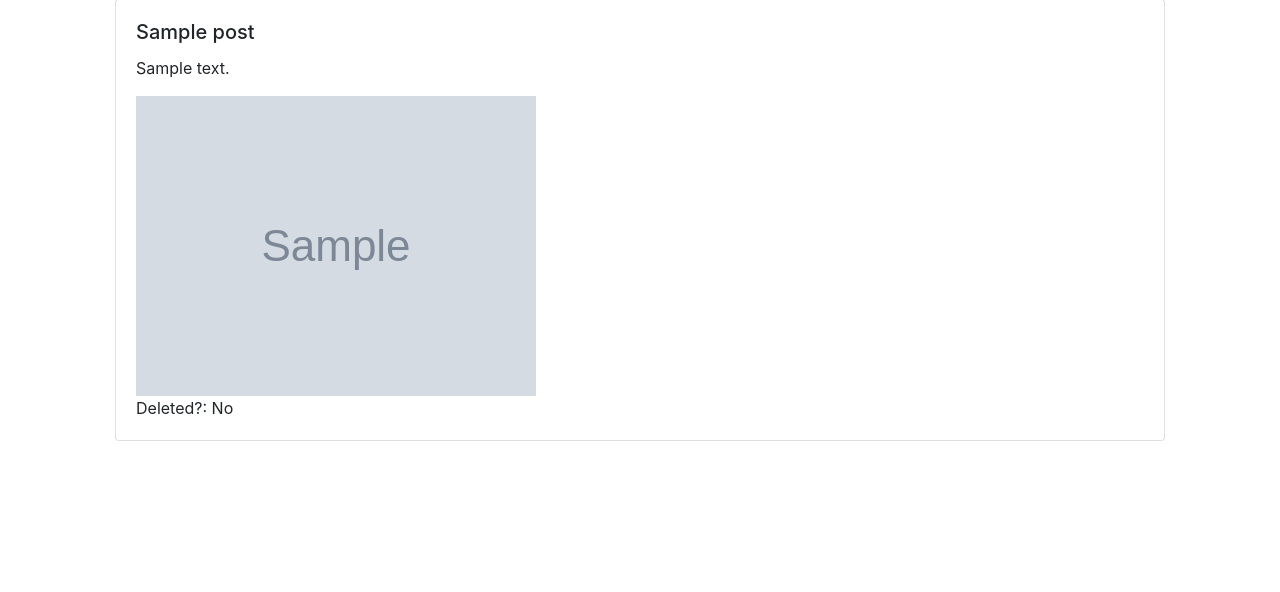
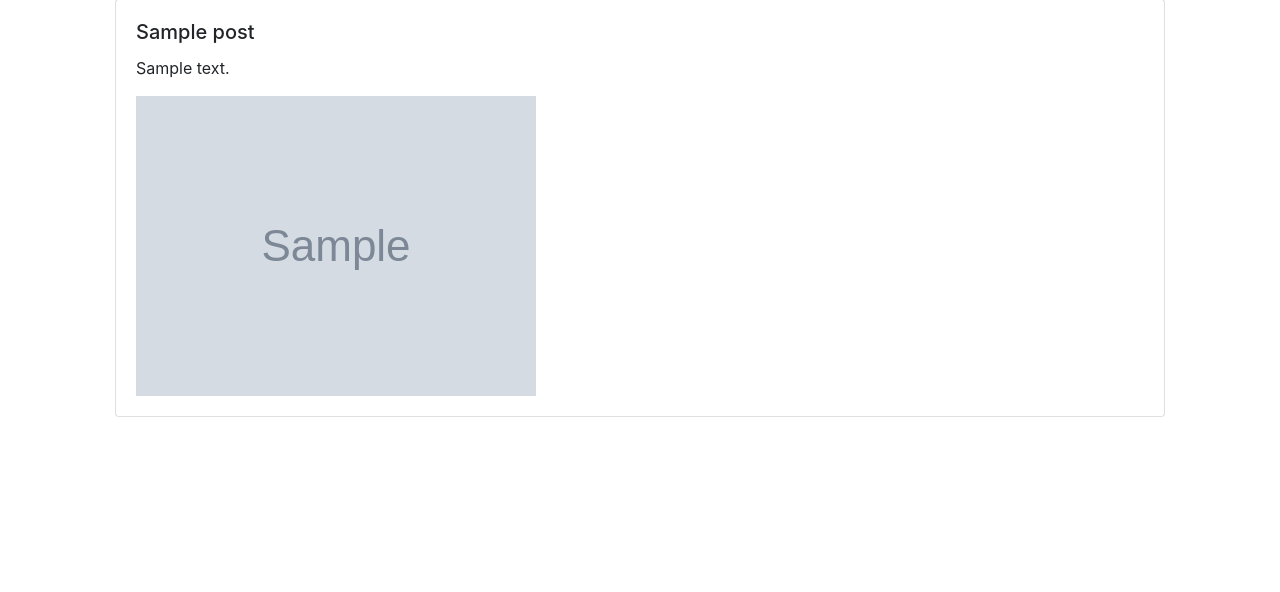
Before and after one commit to ismntr/DjangoBlogProject, a Django app: page /post/1/ in a window 1280 px wide. Shown: the part 161-753 px from the top of the page. Run offline with Django 4.2, Linux system fonts and the light colour scheme; tables that the repository leaves empty hold one stand-in row (values such as "Sample post"); grey boxes marked "Sample" are stand-in pictures; some libraries are stand-ins or nearby versions.

Commit message:
Update .gitignore and fix post detail template

```diff
--- a/myproject/myapp/templates/myapp/post_detail.html
+++ b/myproject/myapp/templates/myapp/post_detail.html
@@ -12,7 +12,7 @@
             {% endif %}
             <form method="post" action="{% url 'post_delete' post.pk %}">
                 {% csrf_token %}
-                <p class="card-text">Deleted?: {% if post.is_deleted %}Yes{% else %}No{% endif %}</p>
+                {% comment %} <p class="card-text">Deleted?: {% if post.is_deleted %}Yes{% else %}No{% endif %}</p> {% endcomment %}
 
             </form>
             {% if post.user == request.user %}
```
Also changed, not shown: 1 other file.
